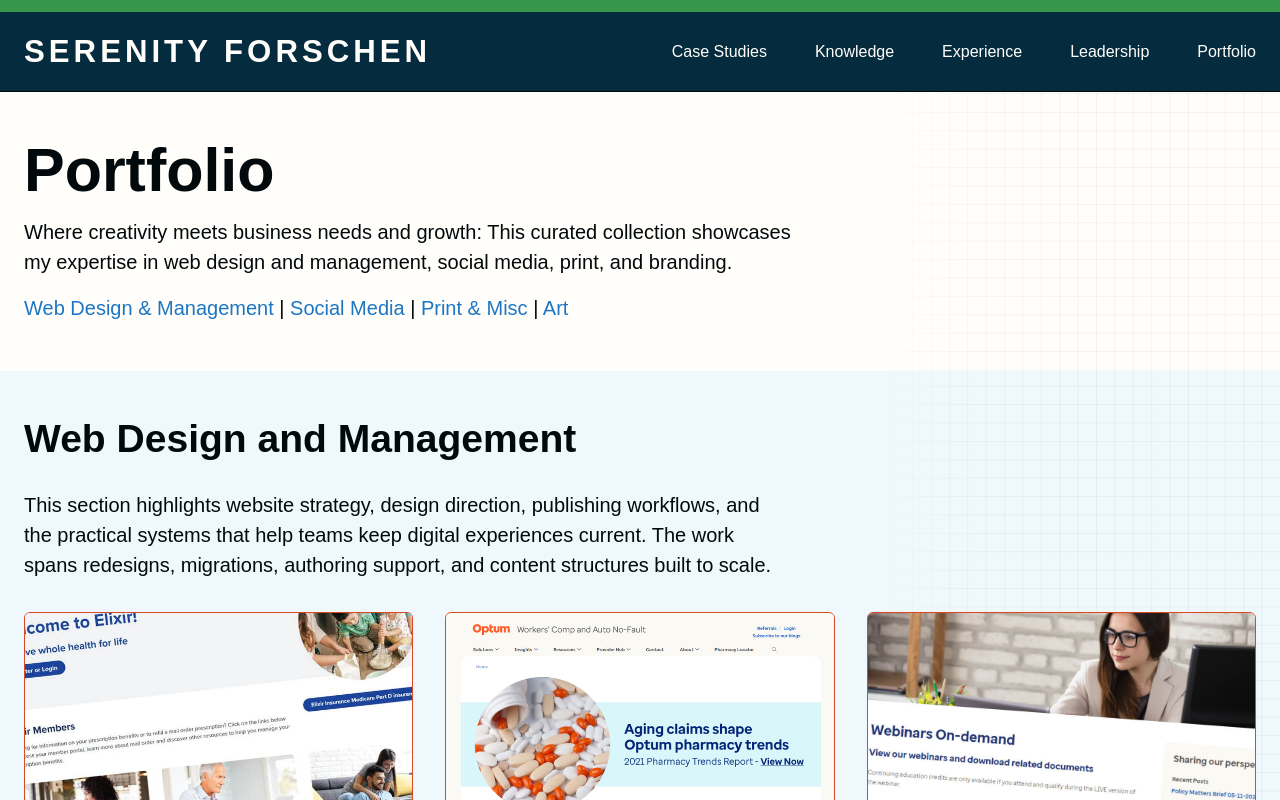
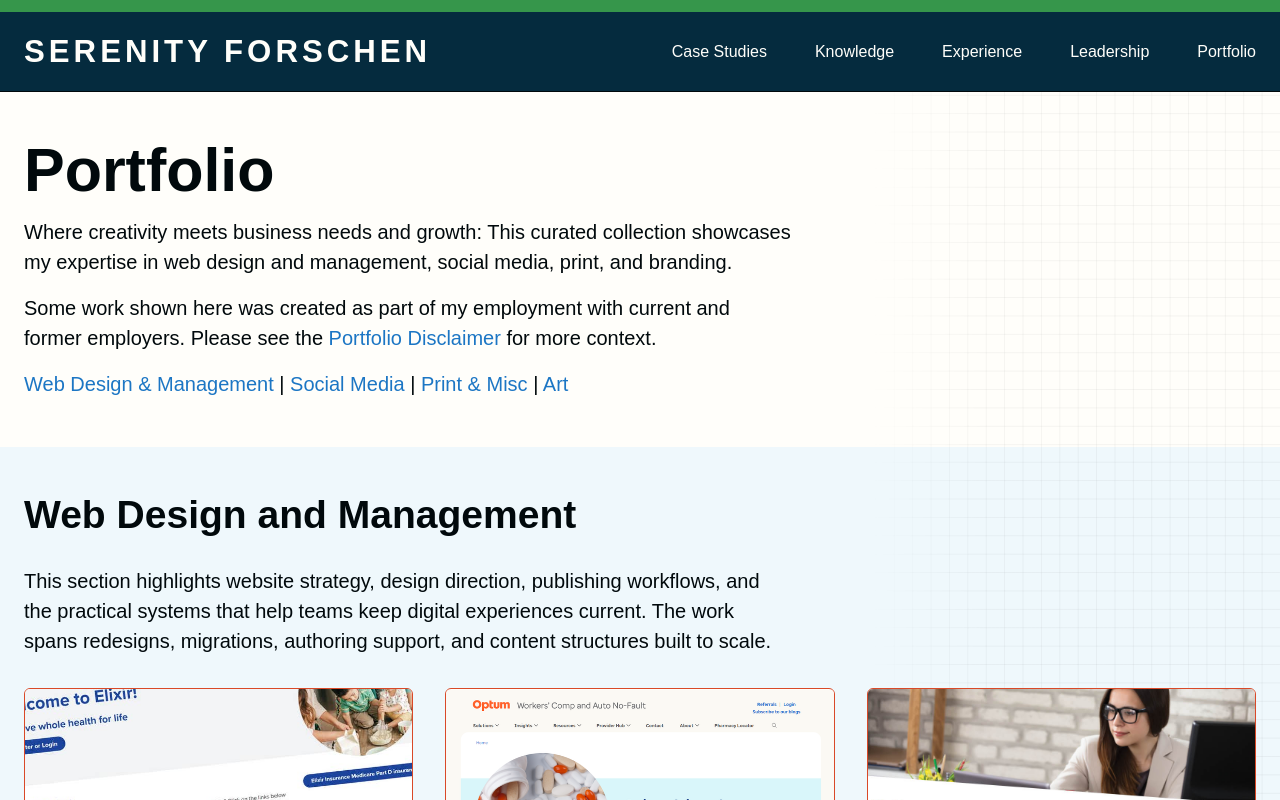
Before and after one commit to sforschen/asylum, a Next.js app: page /portfolio in a window 1280 px wide. Shown: the top 800 px of the page. Built offline with nearby package versions, Linux system fonts and the light colour scheme.

Commit message:
Add portfolio disclaimer note

```diff
--- a/app/portfolio/page.tsx
+++ b/app/portfolio/page.tsx
@@ -231,10 +231,16 @@ export default function PortfolioPage() {
         titleId="portfolio"
         variant="default"
         body={
-          <p>
-            Where creativity meets business needs and growth: This curated collection showcases my expertise in web
-            design and management, social media, print, and branding.
-          </p>
+          <>
+            <p>
+              Where creativity meets business needs and growth: This curated collection showcases my expertise in web
+              design and management, social media, print, and branding.
+            </p>
+            <p>
+              Some work shown here was created as part of my employment with current and former employers. Please see
+              the <a href="/disclaimer">Portfolio Disclaimer</a> for more context.
+            </p>
+          </>
         }
         links={
           <p className="portfolio-jump-links">
```
